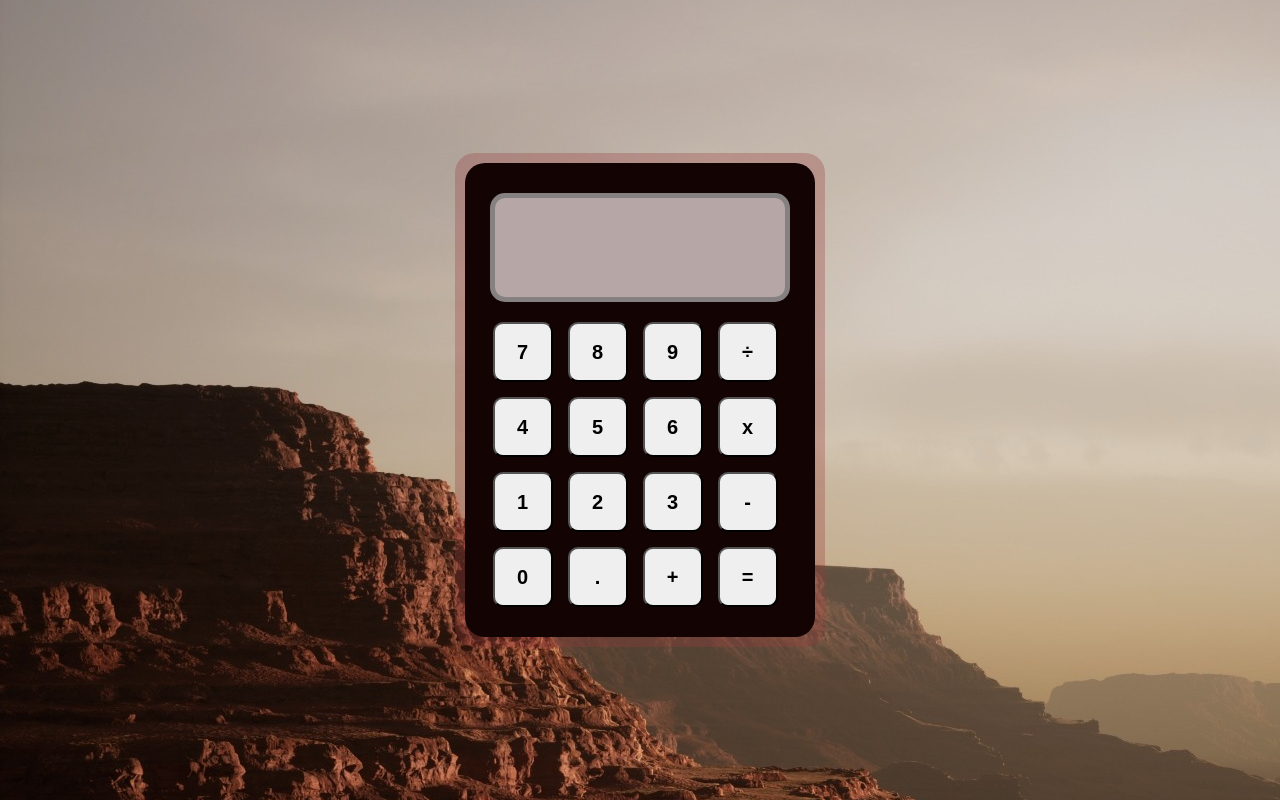
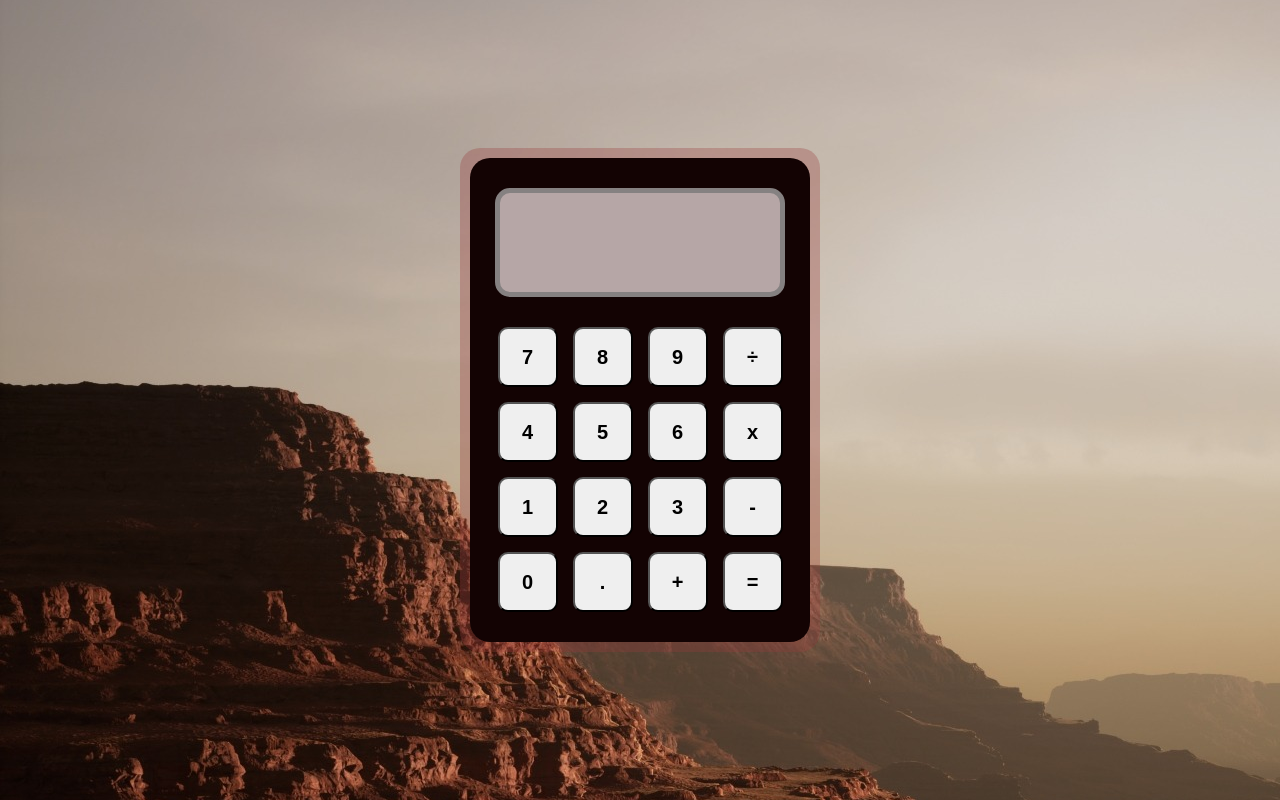
Before and after one commit to joshuazhou08/Calculator, a plain HTML site: page index.html in a window 1280 px wide. Drawn offline with Linux system fonts and the light colour scheme.

Commit message:
Recenter Display And Buttons

```diff
--- a/style.css
+++ b/style.css
@@ -16,6 +16,8 @@ html{
     padding: 10px;
 }
 .container {
+    display: flex;
+    flex-direction: column;
     justify-content: center;
     padding: 30px 25px 20px;
     border-radius: 20px;
@@ -24,12 +26,15 @@ html{
 }
 
 .display-container {
+    box-sizing: border-box;
     display:flex;
     flex-direction: column;
     justify-content: space-around;
     background-color: rgb(182, 166, 166);
     margin-bottom: 20px;
     border-radius: 15px;
+    width: 290px;
+    padding: 0 10px;
     border: 5px solid rgb(133, 129, 129);
 }
 .display-history, .display{
@@ -39,7 +44,7 @@ html{
     font-size: 48px;
     padding: 0 10px 5px 0;
     font-family: 'Roboto', sans-serif;
-    width: 280px;
+    width: 100%;
     overflow-x: scroll;
     height: 62px;
     scrollbar-width: thin;
```
